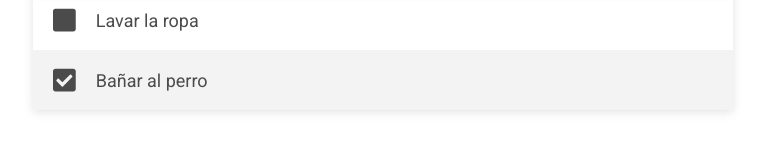
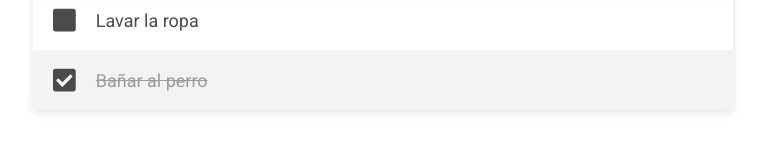
Before and after one commit to rvaldez20/app-lista-tarea-cfm, a React (Create React App) app: page / in a window 1280 px wide. Shown: the part 216-368 px from the top of the page, without its empty margins (257-1022 px from the left). Built offline with nearby package versions, Linux system fonts and the light colour scheme.

Commit message:
Se agrega la funcionalidad para ocultar o mostrar las tareas pendientes o completadas

```diff
--- a/src/App.css
+++ b/src/App.css
@@ -175,3 +175,8 @@
 	font-family: 'Roboto', sans-serif;
 	border-radius: 3px;
 }
+
+.tachado {
+	text-decoration: line-through;
+	color: #9b9b9b;
+}
--- a/src/App.js
+++ b/src/App.js
@@ -7,7 +7,7 @@ import ListaTareas from './componentes/ListaTareas';
 
 const App = () => {
 
-	// Se define el Estado
+	// Se define el Estado para as tareas
 	const [tareas, cambiarTareas] = useState([
 		{
 			id: 1,
@@ -21,11 +21,17 @@ const App = () => {
 		}
 	]);
 
-	console.log(tareas);
+	// se define el state para mostrar | ocultar las tareas Completadas
+	const [mostrarCompletadas, cambiarmostrarCompletadas] = useState(true);
+
+	// console.log(tareas);
 
   	return (
 		<div className="contenedor">
-			<Header />
+			<Header
+				mostrarCompletadas={mostrarCompletadas}
+				cambiarmostrarCompletadas={cambiarmostrarCompletadas}
+			/>
 
 			<FormularioTareas
 				tareas={tareas}
@@ -35,8 +41,8 @@ const App = () => {
 			<ListaTareas
 				tareas={tareas}
 				cambiarTareas={cambiarTareas}
+				mostrarCompletadas={mostrarCompletadas}
 			/>
-
 		</div>
   );
 }
--- a/src/componentes/FormularioTareas.js
+++ b/src/componentes/FormularioTareas.js
@@ -62,7 +62,6 @@ const FormularioTareas = ({tareas, cambiarTareas}) => {
                className="formulario-tareas__icono-btn"
             />
          </button>
-
       </form>
     );
 }
--- a/src/componentes/Header.js
+++ b/src/componentes/Header.js
@@ -1,18 +1,41 @@
 import React from 'react';
 import {FontAwesomeIcon} from '@fortawesome/react-fontawesome';
-import {faEyeSlash} from '@fortawesome/free-solid-svg-icons';
+import {faEyeSlash, faEye} from '@fortawesome/free-solid-svg-icons';
 
-const Header = () => {
+const Header = ({mostrarCompletadas, cambiarmostrarCompletadas}) => {
+
+   const toggleCompletadas = () => {
+      cambiarmostrarCompletadas(!mostrarCompletadas);
+   }
+
    return (
       <header className="header">
          <h1 className="header__titulo">Lista de Tareas</h1>
-         <button className="header__boton">
+
+         {mostrarCompletadas ?
+            <button
+               className="header__boton"
+               onClick={() => toggleCompletadas()}
+               >
                 No mostrar completadas
                <FontAwesomeIcon
                   icon={faEyeSlash}
                   className="header__icono-boton"
                />
             </button>
+         :
+            <button
+               className="header__boton"
+               onClick={() => toggleCompletadas()}
+               >
+               Mostrar completadas
+               <FontAwesomeIcon
+                  icon={faEye}
+                  className="header__icono-boton"
+               />
+            </button>
+         }
+
       </header>
    );
 }
--- a/src/componentes/ListaTareas.js
+++ b/src/componentes/ListaTareas.js
@@ -1,7 +1,9 @@
+import Swal from 'sweetalert2'
+
 import React from 'react';
 import Tarea from './Tarea';
 
-const ListaTareas = ({tareas, cambiarTareas}) => {
+const ListaTareas = ({tareas, cambiarTareas, mostrarCompletadas}) => {
 
    const toggleCompletada = id => {
       cambiarTareas(tareas.map(tarea => {
@@ -12,18 +14,69 @@ const ListaTareas = ({tareas, cambiarTareas}) => {
       }));
    }
 
+   const editarTarea = (id, nuevaTarea) => {
+      cambiarTareas(tareas.map(tarea => {
+         if(tarea.id === id) {
+            return {...tarea, texto: nuevaTarea }
+         }
+         return tarea;
+      }));
+   }
+
+   const borrarTarea = (id) => {
+      Swal.fire({
+         title: 'Estas Seguro?',
+         text: "Una tarea borrada no se puede recuperar!",
+         icon: 'warning',
+         showCancelButton: true,
+         confirmButtonColor: '#3085d6',
+         cancelButtonColor: '#d33',
+         confirmButtonText: 'Si, Borrarla!',
+         cancelButtonText: 'No, Cancelar'
+       }).then((result) => {
+         // console.log(result);
+         if (result.isConfirmed) {
+
+            // Obtenemos el nuevo array el cual ya no contiene la tarea a borrar
+            const newArray = tareas.filter(tarea => tarea.id !== id);
+            cambiarTareas(newArray);
+
+            Swal.fire(
+               'Borrada!',
+               'La tarea ha sido borrda',
+               'success'
+            )
+         }
+       })
+   }
+
+
    return (
       <ul className="lista-tareas">
          {tareas.length > 0
             ?
                tareas.map((tarea) => {
-                  return (
-                     <Tarea
-                        key={tarea.id}
-                        tarea={tarea}
-                        toggleCompletada={toggleCompletada}
-                     />
-                  )
+
+                  if(mostrarCompletadas){
+                     return   <Tarea
+                                 key={tarea.id}
+                                 tarea={tarea}
+                                 toggleCompletada={toggleCompletada}
+                                 editarTarea={editarTarea}
+                                 borrarTarea={borrarTarea}
+                              />
+                     // si la tarea no esta completada la devolvemos
+                  } else if (!tarea.completada) {
+                     return   <Tarea
+                                 key={tarea.id}
+                                 tarea={tarea}
+                                 toggleCompletada={toggleCompletada}
+                                 editarTarea={editarTarea}
+                                 borrarTarea={borrarTarea}
+                               />
+                  }
+                   //si ya esta completada no la devolvemos
+                  return;
                })
             :
                <div className="lista-tareas__mensaje">~ No hay tareas agregadas ~</div>
--- a/src/componentes/Tarea.js
+++ b/src/componentes/Tarea.js
@@ -2,7 +2,7 @@ import React, {useState} from 'react';
 import {FontAwesomeIcon} from '@fortawesome/react-fontawesome';
 import {faCheckSquare, faSquare, faEdit, faTimes} from '@fortawesome/free-solid-svg-icons';
 
-const Tarea = ({tarea, toggleCompletada}) => {
+const Tarea = ({tarea, toggleCompletada, editarTarea, borrarTarea}) => {
 
    // definimos el state mostrar u ocultar el form para editar tarea
    const [editandoTarea, cambiarEditandoTarea] = useState(false);
@@ -12,6 +12,9 @@ const Tarea = ({tarea, toggleCompletada}) => {
    // **** ***** ***** METODOS
    const handleSubmit = e => {
       e.preventDefault();
+
+      // funcion que va actualizar la tarea
+      editarTarea(tarea.id, nuevaTarea);
 
       // ocultamos el formulario
       cambiarEditandoTarea(false);
@@ -26,7 +29,7 @@ const Tarea = ({tarea, toggleCompletada}) => {
             className="lista-tareas__icono lista-tareas__icono-check"
             onClick={() => toggleCompletada(tarea.id)}
          />
-         <div className="lista-tareas__texto">
+         <div className={tarea.completada ? "lista-tareas__texto tachado" : "lista-tareas__texto"}>
             {editandoTarea ?
                <form
                   className="formulario-editar-tarea"
@@ -56,6 +59,7 @@ const Tarea = ({tarea, toggleCompletada}) => {
             <FontAwesomeIcon
                icon={faTimes}
                className="lista-tareas__icono lista-tareas__icono-accion"
+               onClick={() => borrarTarea(tarea.id)}
             />
          </div>
       </li>
```
Lines whose indentation alone changed are shown as unchanged.
